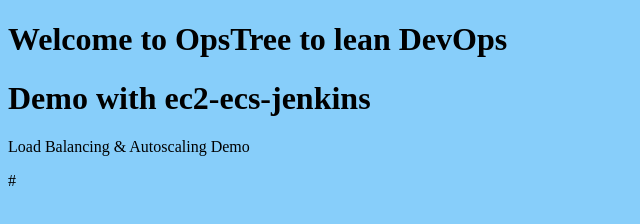
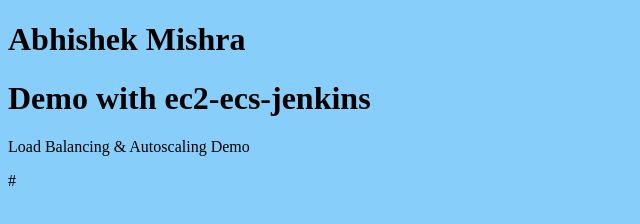
Before and after one commit to 1a2k3m/ec2-ecs-demo, a plain HTML site: page index.html in a window 1280 px wide. Shown: the whole page, without its empty margins (0-640 px from the left). Drawn offline with Linux system fonts and the light colour scheme.

Commit message:
Update index.html

```diff
--- a/index.html
+++ b/index.html
@@ -2,7 +2,7 @@
 <html>
 <body style="background-color:lightskyblue;">
 
-<h1>Welcome to OpsTree to lean DevOps</h1>
+<h1>Abhishek Mishra</h1>
 
 <h1>Demo with ec2-ecs-jenkins</h1>
 <p>Load Balancing & Autoscaling Demo</p>
```
